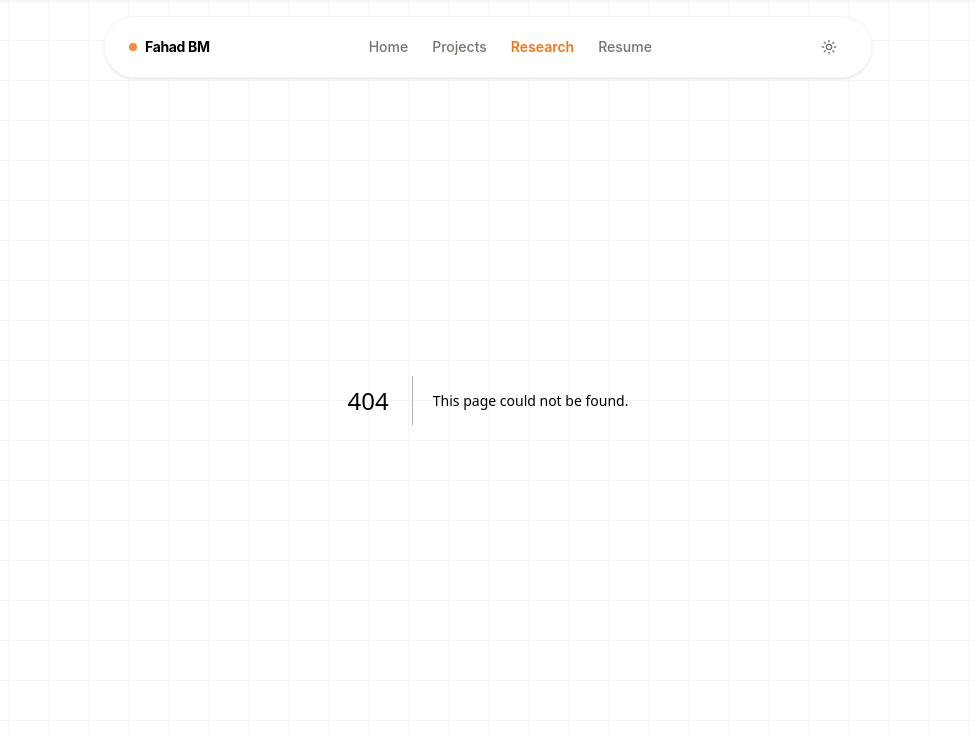
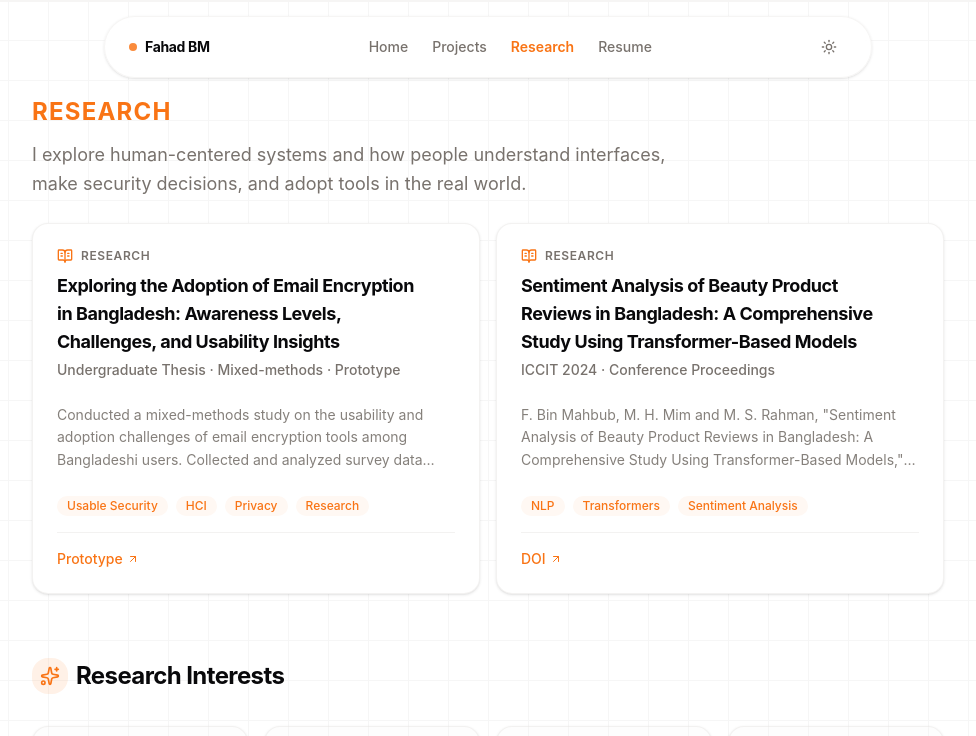
Before and after one commit to Fahad-Bin-Mahbub/Fahad-Bin-Mahbub-Portfolio, a Next.js app: page /research in a window 1280 px wide. Before the commit this address had no page. Shown: the top 736 px of the page, without its empty margins (152-1128 px from the left). Built offline with nearby package versions, Linux system fonts and the light colour scheme.

Commit message:
Research section added

```diff
--- /dev/null
+++ b/app/research/page.tsx
@@ -0,0 +1,48 @@
+import Link from "next/link";
+import { ArrowUpRight } from "lucide-react";
+
+import { Section } from "@/components/section";
+import { ResearchCard } from "@/components/research-card";
+import { ResearchInterests } from "@/components/research-interests";
+import { research } from "@/lib/data";
+
+export default function ResearchPage() {
+  return (
+		<>
+			<Section
+				eyebrow="Research"
+				title="Research interests & work"
+				description="I explore human-centered systems and how people understand interfaces, make security decisions, and adopt tools in the real world."
+			>
+				<div className="grid gap-4 md:grid-cols-2">
+					{research.map((r) => (
+						<ResearchCard key={r.title} research={r} />
+					))}
+				</div>
+{/* Replaced with separate component */}
+				{/* <div className="mt-10 p-6 rounded-2xl bg-gradient-to-br from-primary/2 via-primary/4 flex flex-col justify-center items-center to-transparent border border-primary/20">
+					<h3 className="font-bold text-lg mb-4 flex items-center gap-2">
+						Research interests
+					</h3>
+
+					<div className="flex flex-wrap gap-2">
+						{[
+							"Human–Computer Interaction (HCI)",
+							"Usable Security & Privacy",
+							"Augmented / Virtual Reality",
+							"Natural Language Processing",
+						].map((t) => (
+							<span
+								key={t}
+								className="px-2 py-1 rounded-lg bg-background/50 border text-sm font-medium text-foreground/90 border-primary/30 text-primary transition-colors"
+							>
+								{t}
+							</span>
+						))}
+					</div>
+				</div> */}
+        <ResearchInterests />
+			</Section>
+		</>
+	);
+}
```
